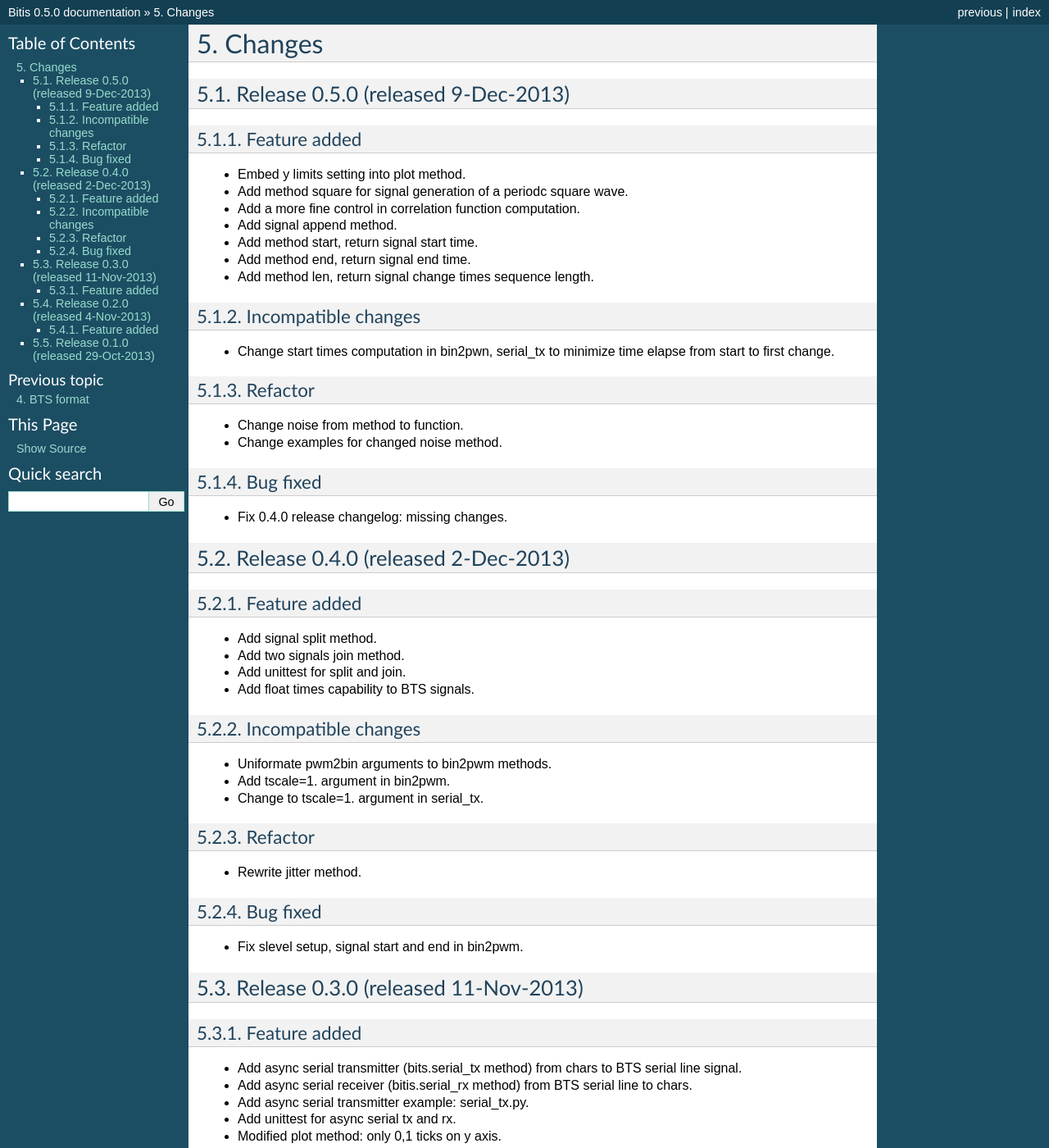
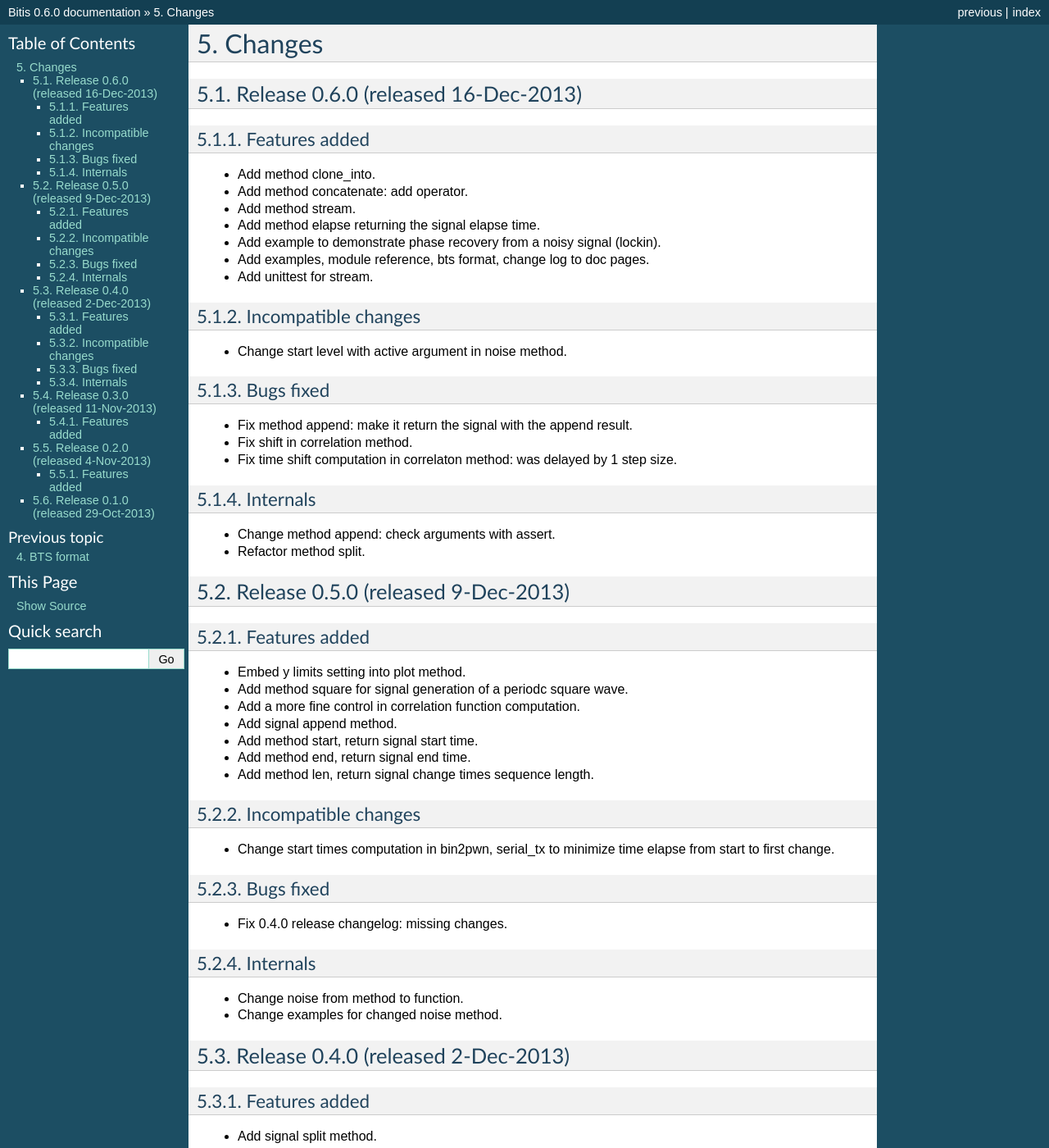
Before and after one commit to INRIM/bitis, a Sphinx documentation site: the page built from doc/changelog.rst, in a window 1280 px wide and 1400 px high. Shown: the whole window at 82% size. Built offline with Sphinx 7.4.7, drawn with Linux system fonts in a browser that asks for light colours; some of the changed text lies outside the part shown.

Commit message:
0.6.0 tag.

```diff
--- a/bitis.py
+++ b/bitis.py
@@ -37,7 +37,7 @@ import sys              # sys constants
 
 # define global variables
 
-__version__ = '0.5.0'
+__version__ = '0.6.0'
 __author__ = 'Fabrizio Pollastri <f.pollastri@inrim.it>'
 
 
@@ -586,7 +586,7 @@ class Signal:
 
 
     def plot(self,*args,**kargs):
-        """ Plot signal *self* as square wave. Requires `Matplotlib`_.
+        """ Plot signal *self* as square wave. Requires Matplotlib.
         *\*args* and *\**kargs* are passed on to matplotlib functions."""
 
         from matplotlib.pyplot import plot, ylim, yticks
--- a/doc/changelog.rst
+++ b/doc/changelog.rst
@@ -1,11 +1,44 @@
 Changes
 *******
+
+Release 0.6.0 (released 16-Dec-2013)
+===================================
+
+Features added
+--------------
+
+* Add method clone_into.
+* Add method concatenate: add operator.
+* Add method stream.
+* Add method elapse returning the signal elapse time.
+* Add example to demonstrate phase recovery from a noisy signal (lockin).
+* Add examples, module reference, bts format, change log to doc pages.
+* Add unittest for stream.
+
+Incompatible changes
+--------------------
+
+* Change start level with active argument in noise method.
+
+Bugs fixed
+----------
+
+* Fix method append: make it return the signal with the append result.
+* Fix shift in correlation method.
+* Fix time shift computation in correlaton method: was delayed by 1 step size.
+
+Internals
+---------
+
+* Change method append: check arguments with assert.
+* Refactor method split.
+
 
 Release 0.5.0 (released 9-Dec-2013)
 ===================================
 
-Feature added
--------------
+Features added
+--------------
 
 * Embed y limits setting into plot method.
 * Add method square for signal generation of a periodc square wave.
@@ -21,22 +54,23 @@ Incompatible changes
 * Change start times computation in bin2pwn, serial_tx to minimize
   time elapse from start to first change.
 
-Refactor
---------
+Bugs fixed
+----------
+
+* Fix 0.4.0 release changelog: missing changes.
+
+Internals
+---------
 
 * Change noise from method to function.
 * Change examples for changed noise method.
 
-Bug fixed
----------
-
-* Fix 0.4.0 release changelog: missing changes.
 
 Release 0.4.0 (released 2-Dec-2013)
 ===================================
 
-Feature added
--------------
+Features added
+--------------
 
 * Add signal split method.
 * Add two signals join method.
@@ -50,21 +84,22 @@ Incompatible changes
 * Add tscale=1. argument in bin2pwm.
 * Change to tscale=1. argument in serial_tx.
 
-Refactor
---------
+Bugs fixed
+----------
+
+* Fix slevel setup, signal start and end in bin2pwm.
+
+Internals
+---------
 
 * Rewrite jitter method.
 
-Bug fixed
----------
-
-* Fix slevel setup, signal start and end in bin2pwm.
 
 Release 0.3.0 (released 11-Nov-2013)
 ====================================
 
-Feature added
--------------
+Features added
+--------------
 
 * Add async serial transmitter (bits.serial_tx method) from chars to BTS
   serial line signal.
@@ -74,14 +109,16 @@ Feature added
 * Add unittest for async serial tx and rx.
 * Modified plot method: only 0,1 ticks on y axis.
 
+
 Release 0.2.0 (released 4-Nov-2013)
 ===================================
 
-Feature added
--------------
+Features added
+--------------
 
 * Add PWM coder and decoder between a BTS signal (PWM) and a binary code.
 * New correlation example.
+
 
 Release 0.1.0 (released 29-Oct-2013)
 ====================================
--- a/doc/conf.py
+++ b/doc/conf.py
@@ -48,9 +48,9 @@ copyright = u'2013, Fabrizio Pollastri'
 # built documents.
 #
 # The short X.Y version.
-version = '0.5.0'
+version = '0.6.0'
 # The full version, including alpha/beta/rc tags.
-release = '0.5.0'
+release = '0.6.0'
 
 # The language for content autogenerated by Sphinx. Refer to documentation
 # for a list of supported languages.
--- a/doc/intro.rst
+++ b/doc/intro.rst
@@ -25,7 +25,7 @@ some way" and understand what can be a decent set of objects/methods/functions.
 
 BITIS is released under the GNU General Public License.
 
-At present, version 0.5.0, BITIS is in alpha status. Any debugging aid is
+At present, version 0.6.0, BITIS is in alpha status. Any debugging aid is
 welcome.
 
 For any question, suggestion, contribution contact the author Fabrizio Pollastri <f.pollastri_a_t_inrim.it>.
```
Also changed, not shown: 1 other file.
